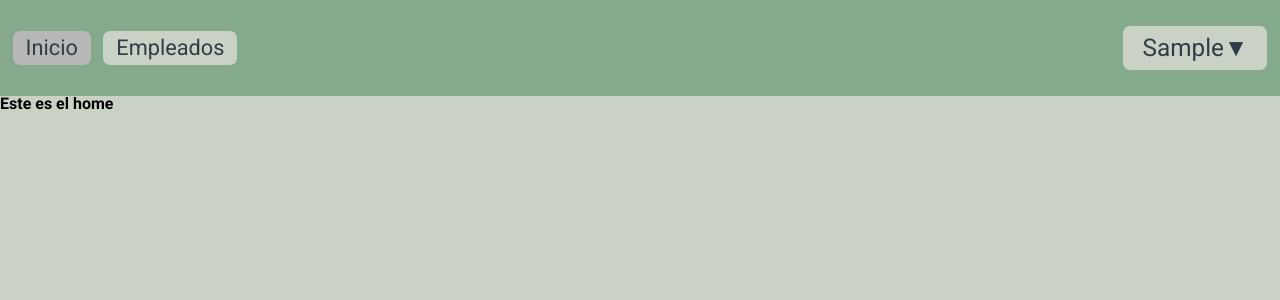
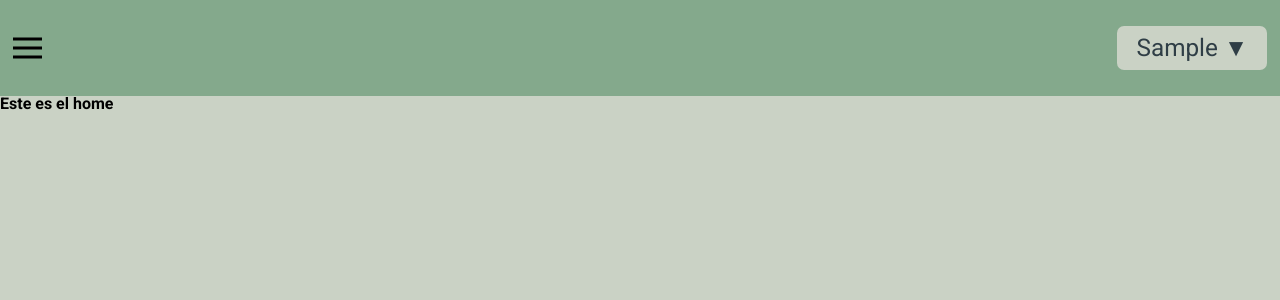
Before and after one commit to GastonCamu/tp-final-react, a React (Vite) app: page / in a window 1280 px wide. Both pictures are taken after typing "Sample", "Sample123" into the empty fields and a click on the button "Iniciar Sesión". Shown: the top 300 px of the page. Built offline with nearby package versions, Linux system fonts and the light colour scheme.

Commit message:
actualizacion nav

```diff
--- a/src/components/Navbar/Navbar.jsx
+++ b/src/components/Navbar/Navbar.jsx
@@ -1,72 +1,75 @@
 import React, { useState, useRef, useEffect } from 'react';
 import { NavLink } from 'react-router-dom';
-
-import styles from './Navbar.module.css';
-
+import s from './Navbar.module.css';
+import iconMenu from '../../assets/img/icon-menu-50.png';
 import { useAuth } from '../../context';
 
-const Navbar = ({}) => {
+const Navbar = () => {
   const { user, logout } = useAuth();
-	const [ isMenuOpen, setIsMenuOpen ] = useState(false);
+  const [isMenuUserOpen, setIsMenuUserOpen] = useState(false);
+  const [isMenuPrincipalOpen, setIsMenuPrincipalOpen] = useState(false);
   const menuRef = useRef(null);
 
   const handleUserClick = () => {
-		setIsMenuOpen(!isMenuOpen);
+    setIsMenuUserOpen(!isMenuUserOpen);
+  };
+
+  const handleMenuPrincipalClick = () => {
+    setIsMenuPrincipalOpen(!isMenuPrincipalOpen);
   };
 
   const handleLogout = () => {
     logout();
-		setIsMenuOpen(false);
+    setIsMenuUserOpen(false);
   }
 
   useEffect(() => {
     const handleClickOutside = (e) => {
       if (menuRef.current && !menuRef.current.contains(e.target)) {
-				setIsMenuOpen(false);
+        setIsMenuUserOpen(false);
       }
     };
-
     document.addEventListener('mousedown', handleClickOutside);
-
     return () => {
       document.removeEventListener('mousedown', handleClickOutside);
     };
   }, [menuRef]);
 
   return (
-		<div className={styles.navbar}>
- 			<nav className={styles.nav}>
-				<ul className={styles.elementos}>
-					<div className={styles.left}>
-					<NavLink
-						draggable="false"
-						to="/home"
-						className={({ isActive }) => isActive ? `${styles.Link} ${styles.active}` : styles.Link}
+    <div className={s.navbar}>
+      <nav className={s.nav}>
+        <ul className={s.elementos}>
+          <div className={s.left}>
+            <span className={`${s.buttonMenuPrincipal} ${isMenuPrincipalOpen ? s.buttonMenuPrincipalOpen : ''}`} onClick={handleMenuPrincipalClick}>
+              <img className={s.iconMenuPrincipal}
+                   src={iconMenu}
+                   alt="Menu" />
+            </span>
+            {isMenuPrincipalOpen && (
+              <div className={s.menuPrincipal}>
+				<div className={s.containerMenuPrincipal}>
+					<h2 className={s.menuTitle}>Navegación</h2>
+					<NavLink draggable="false" to="/home" className={({ isActive }) => isActive ? `${s.Link} ${s.active}` : s.Link}>
+					Inicio
+					</NavLink>
+					<NavLink draggable="false" to="/empleados" className={({ isActive }) => isActive ? `${s.Link} ${s.active}` : s.Link}>
+					Empleados
+					</NavLink>
+				</div>
+              </div>
+            )}
+          </div>
 
-						>Inicio
-					</NavLink>
-
-						<NavLink
-						draggable="false"
-						to="/empleados"
-						className={({ isActive }) => isActive ? `${styles.Link} ${styles.active}`: styles.Link}
-
-						>Empleados
-						</NavLink>
-
-					</div>
-					<div className={styles.right}>
-						<li ref={menuRef} className={styles.userMenu}>
-							<span onClick={handleUserClick} className={`${styles.username} ${isMenuOpen ? styles.menuOpen : ''}`}>
-								{user.username}
-								{isMenuOpen ? '▲' : '▼'}
+          <div className={s.right}>
+            <li ref={menuRef} className={s.userMenu}>
+              <span onClick={handleUserClick} className={`${s.username} ${isMenuUserOpen ? s.menuOpen : ''}`}>
+                {user.username} {isMenuUserOpen ? '▲' : '▼'}
               </span>
-							{isMenuOpen && (
-								<div className={styles.dropDownMenu}>
+              {isMenuUserOpen && (
+                <div className={s.dropDownMenu}>
                   <button onClick={handleLogout}>Cerrar sesión</button>
                 </div>
               )}
-
             </li>
           </div>
         </ul>
--- a/src/components/Navbar/Navbar.module.css
+++ b/src/components/Navbar/Navbar.module.css
@@ -4,12 +4,14 @@
     width: 100%;
     height: 12vh;
   }
+
   .nav {
     height: 100%;
     display: flex;
     align-items: center;
     justify-content: space-between;
   }
+
   .elementos {
     width: 100%;
     display: flex;
@@ -21,23 +23,73 @@
     display: flex;
   }
 
+  .buttonMenuPrincipal {
+    display: flex;
+    align-items: center;
+    margin-left: 1vw;
+    cursor: pointer;
+    user-select: none;
+    height: 12vh;
+  }
+
+  .buttonMenuPrincipalOpen {
+    padding-left: 20vw;
+    padding-right: 1vw;
+    background: var(--color-5);
+  }
+
+  .buttonMenuPrincipalOpen img {
+    filter: invert(100%);
+  }
+
+  .iconMenuPrincipal {
+    width: 2.3vw;
+    height: 2.3vw;
+  }
+
+  .menuTitle {
+    user-select: none;
+    font-size: 1.2vw;
+    color: var(--color-1-transparent);
+    padding: 0.8vw 0;
+  }
+
+  .menuPrincipal {
+    top: 0;
+    left: 0;
+    width: 20%;
+    height: 100vh;
+    position: fixed;
+    background-color: var(--color-5);
+  }
+
+  .containerMenuPrincipal {
+    padding: 1vw;
+    display: flex;
+    flex-direction: column;
+
+  }
+
   .Link {
-    color: var(--color-5);
+    user-select: none;
     text-decoration: none;
-    margin-left: 1vw;
-    font-size: 1.7vw;
+    color: var(--color-1);
+    padding: 1vw;
+    font-size: 1.4vw;
     font-weight: 400;
-    padding: 0.5vw 1vw;
-    border-radius: 7px;
-    background-color: var(--color-1);
-    user-select: none;
+    margin: 0.6vw 0;
+    border-radius: 3px;
   }
+
   .Link:hover {
-    background-color: var(--color-1-dark);
+    background-color: var(--color-5-light);
   }
 
   .active {
-    background-color: var(--color-1-dark);
+    background-color: var(--color-3);
+  }
+  .active:hover {
+    background-color: var(--color-3);
   }
 
   .right {
@@ -77,16 +129,12 @@
   }
 
   .dropDownMenu button {
-    display: flex;
-    flex-direction: column;
-    margin: auto;
-    align-items: center;
-    cursor: pointer;
     background-color: var(--color-2);
     font-size: 1.4vw;
     padding: 0.8vw 0;
     text-align: center;
     width: 90%;
+    margin: auto;
     border-radius: 10px;
   }
 
--- a/src/styles/variables.css
+++ b/src/styles/variables.css
@@ -15,6 +15,7 @@
     --color-4-light: #51787c;
 
     --color-5: #2f3e46;
+    --color-5-light-transparent: #2f3e46ef;
     --color-5-light: #4a5e69;
 
     --color-button-edit: #f7b801;
```
Also changed, not shown: src/assets/img/icon-menu-50.png (added). Lines whose indentation alone changed are shown as unchanged.
